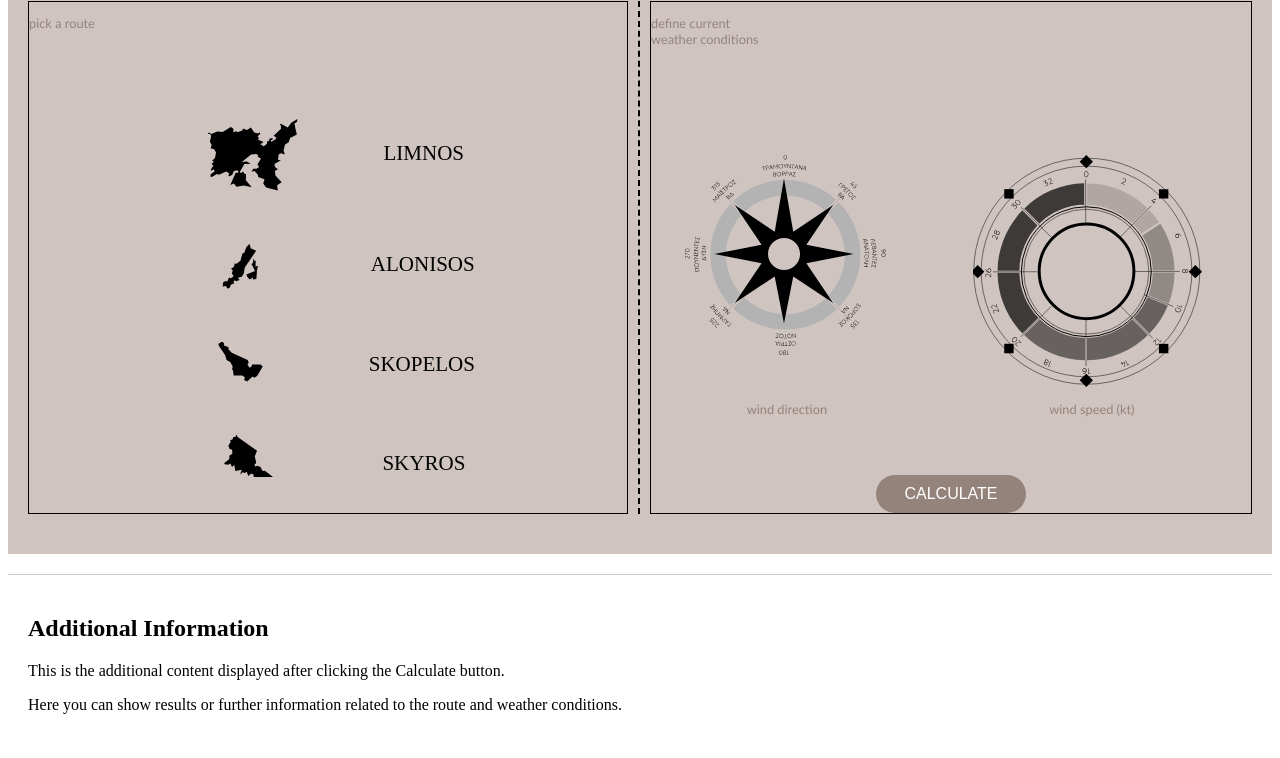
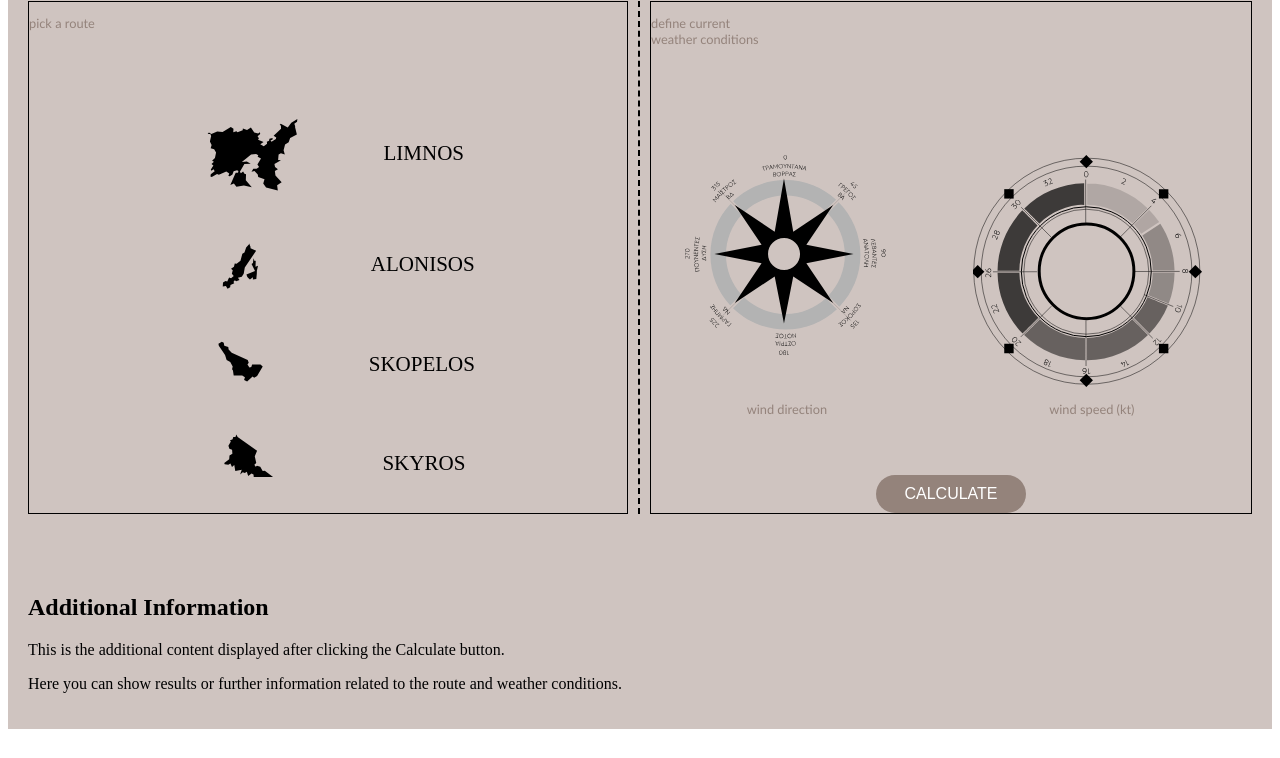
Before and after one commit to openlabathens/aegean-cargo-routes, a website: page cargo-sailing-routes.html in a window 1280 px wide. Both pictures are taken after a click on the button "CALCULATE". Shown: the part 139-897 px from the top of the page. After the commit the page ends 876 px from the top, so only its background shows below. Drawn offline with nearby package versions, Linux system fonts and the light colour scheme; files that its build step writes are made by us from their sources.

Commit message:
Updated hidden div functionality

```diff
--- a/js/calculate.js
+++ b/js/calculate.js
@@ -1,4 +1,5 @@
+/* eslint-disable no-unused-vars */
 // Toggle the results page visibility
 function showResultsPage() {
-    document.getElementById("resultsPage").style.display = "block";
-  }
+  document.getElementById("resultsPage").style.display = "block";
+}
--- a/scss/layout/containers.scss
+++ b/scss/layout/containers.scss
@@ -5,6 +5,8 @@
   justify-content: center;
   padding: 20px;
   background-color: $primary-bg-color;
+
+  /* overflow: hidden; /* Prevent unnecessary scrollbars */
 }
 
 .content-container {
@@ -39,6 +41,5 @@
 .results-page {
   display: none; /* Initially hidden */
   padding: 20px;
-  border-top: 1px solid #ccc;
-  margin-top: 20px;
+  background-color: $primary-bg-color;
 }
```
